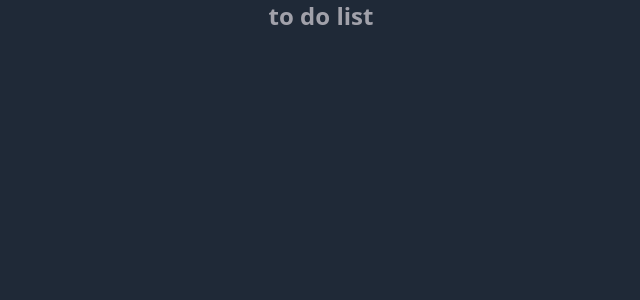
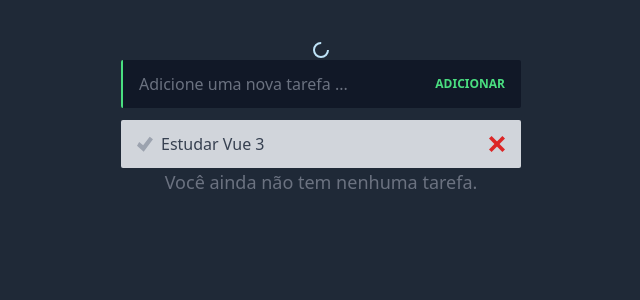
Before and after one commit to dihsantanna/to-do-list-fullstack, a Vue app: page / in a window 1280 px wide. Shown: the top 300 px of the page, without its empty margins (319-959 px from the left). Built offline with nearby package versions, Linux system fonts and the light colour scheme.

Commit message:
feat: creates components with the 'to do list' skeleton.

```diff
--- a/src/App.vue
+++ b/src/App.vue
@@ -1,5 +1,7 @@
-<script setup lang="ts"></script>
+<script setup lang="ts">
+import TodoListView from '@/views/TodoListView.vue';
+</script>
 
 <template>
-  <h1 class="text-2xl font-bold text-zinc-400 text-center">to do list</h1>
+  <TodoListView />
 </template>
--- /dev/null
+++ b/src/components/TodoEmpty.vue
@@ -0,0 +1,3 @@
+<template>
+  <div class="text-center text-lg text-gray-500">Você ainda não tem nenhuma tarefa.</div>
+</template>
--- /dev/null
+++ b/src/components/TodoForm.vue
@@ -0,0 +1,15 @@
+<template>
+  <form
+    class="flex items-center px-4 bg-gray-900 h-15 rounded-sm border-l-2 border-green-400 mb-3"
+  >
+    <input
+      placeholder="Adicione uma nova tarefa ..."
+      type="text"
+      class="bg-gray-900 placeholder-gray-500 text-gray-500 font-light focus:outline-none block w-full appearance-none leading-normal py-3 pr-3"
+    />
+
+    <button class="text-green-400 text-xs font-semibold focus:outline-none" type="submit">
+      ADICIONAR
+    </button>
+  </form>
+</template>
--- /dev/null
+++ b/src/components/TodoItem.vue
@@ -0,0 +1,30 @@
+<script setup lang="ts">
+import CheckIcon from '@/assets/check.svg?component';
+import XIcon from '@/assets/x.svg?component';
+</script>
+<template>
+  <div class="bg-gray-300 rounded-sm">
+    <div class="flex items-center px-4 py-3 border-b border-gray-400 last:border-b-0">
+      <div class="flex items-center justify-center mr-2">
+        <button>
+          <CheckIcon class="w-4 h-4 fill-gray-400" />
+        </button>
+      </div>
+
+      <div class="w-full">
+        <input
+          type="text"
+          placeholder="Digite a sua tarefa"
+          value="Estudar Vue 3"
+          class="bg-gray-300 placeholder-gray-500 text-gray-700 font-light focus:outline-none block w-full appearance-none leading-normal mr-3"
+        />
+      </div>
+
+      <div class="ml-auto flex items-center justify-center">
+        <button class="focus:outline-none">
+          <XIcon class="w-4 h-4 fill-red-600" />
+        </button>
+      </div>
+    </div>
+  </div>
+</template>
--- /dev/null
+++ b/src/components/TodoItems.vue
@@ -0,0 +1,8 @@
+<script setup lang="ts">
+import TodoItem from '@/components/TodoItem.vue';
+</script>
+<template>
+  <div class="space-y-2">
+    <TodoItem />
+  </div>
+</template>
--- /dev/null
+++ b/src/components/TodoSpinner.vue
@@ -0,0 +1,8 @@
+<script setup lang="ts">
+import Spinner from '@/assets/spinner.svg?component';
+</script>
+<template>
+  <div class="text-center">
+    <Spinner class="inline-block w-5 h-5" />
+  </div>
+</template>
--- /dev/null
+++ b/src/views/TodoListView.vue
@@ -0,0 +1,16 @@
+<script setup lang="ts">
+import TodoEmpty from '@/components/TodoEmpty.vue';
+import TodoForm from '@/components/TodoForm.vue';
+import TodoItems from '@/components/TodoItems.vue';
+import TodoSpinner from '@/components/TodoSpinner.vue';
+</script>
+<template>
+  <div class="px-3 py-10 md:px-10">
+    <div class="w-full sm:w-1/2 lg:w-1/3 mx-auto">
+      <TodoSpinner />
+      <TodoForm />
+      <TodoItems />
+      <TodoEmpty />
+    </div>
+  </div>
+</template>
```
Also changed, not shown: 1 other file (tests, documents, lock files or other folders).
